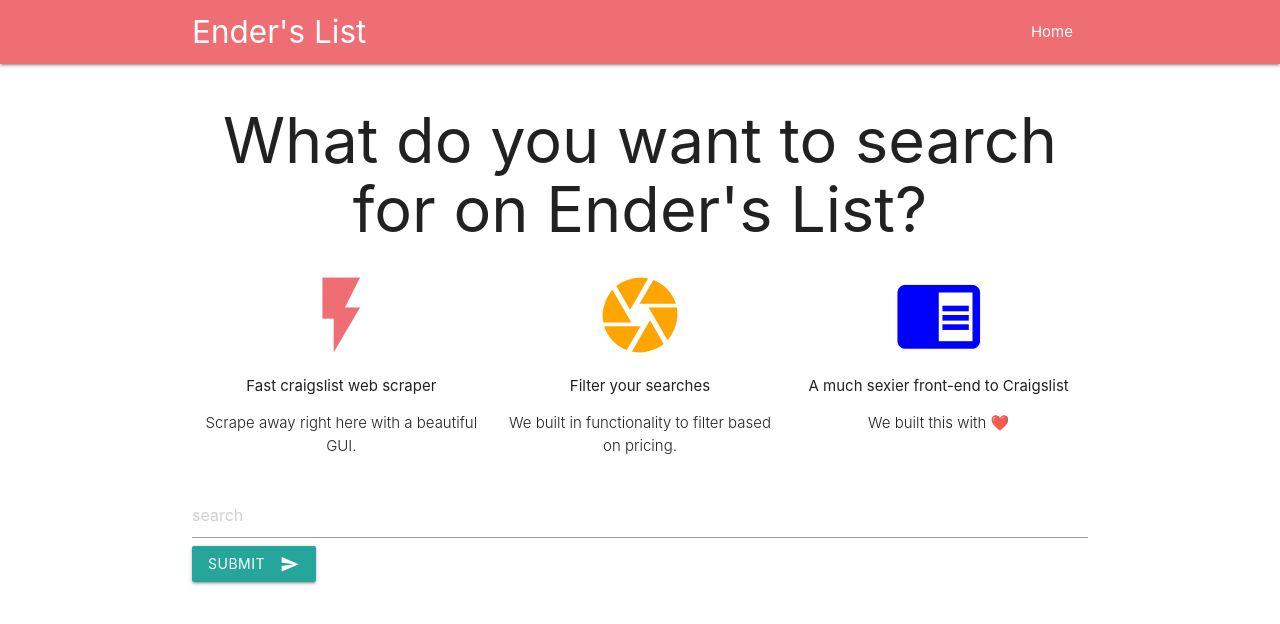
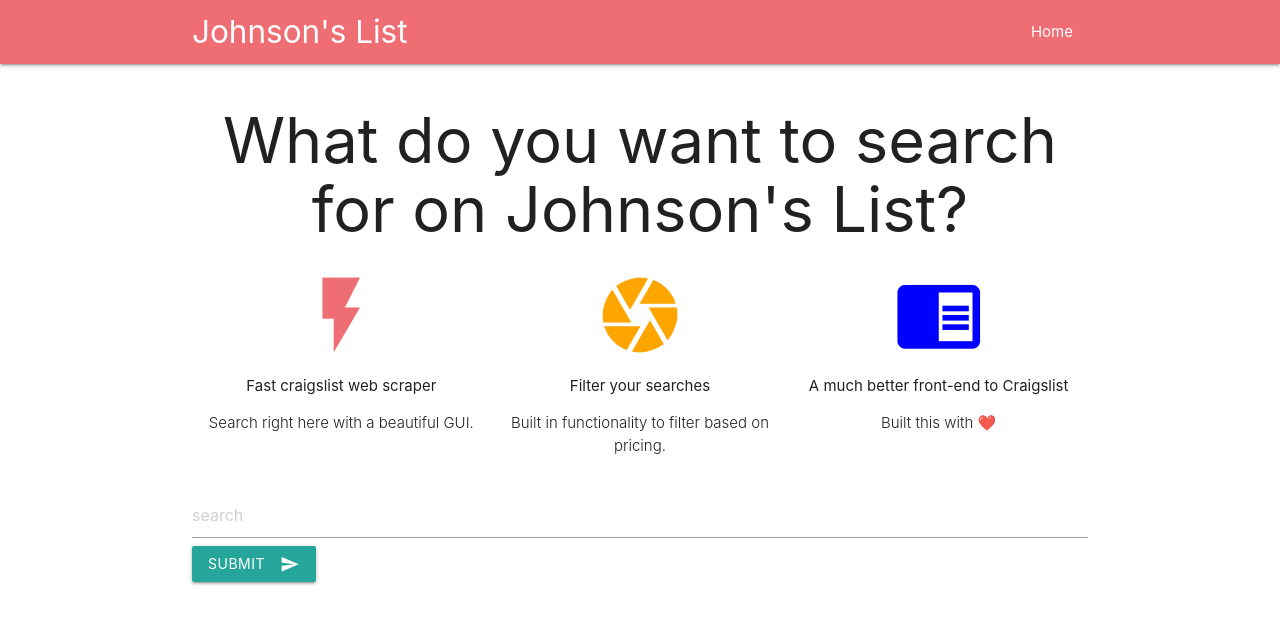
Before and after one commit to JohnsonAndrewSiziba/Andrew-s-List, a Django app: page / in a window 1280 px wide. Shown: the top 624 px of the page. Run offline with Django 3.2, Linux system fonts and the light colour scheme.

Commit message:
make it better

```diff
--- a/templates/base.html
+++ b/templates/base.html
@@ -14,7 +14,7 @@
 <body>
 <nav>
     <div class="container nav-wrapper">
-        <a href="/" class="brand-logo">Ender's List</a>
+        <a href="/" class="brand-logo">Johnson's List</a>
         <ul id="nav-mobile" class="right">
             <li><a href="/">Home</a></li>
         </ul>
@@ -22,14 +22,14 @@
 </nav>
 
 <div class="container">
-    <h1 style="text-align: center">What do you want to search for on Ender's List?</h1>
+    <h1 style="text-align: center">What do you want to search for on Johnson's List?</h1>
     <div class="row">
         <div class="col s4">
             <!-- Promo Content 1 goes here -->
             <div class="center">
                 <i class="large material-icons" style="color: #EE6E73">flash_on</i>
                 <p>Fast craigslist web scraper</p>
-                <p class="light center">Scrape away right here with a beautiful GUI.</p>
+                <p class="light center">Search right here with a beautiful GUI.</p>
             </div>
         </div>
 
@@ -38,7 +38,7 @@
             <div class="center">
                 <i class="large material-icons" style="color: orange">camera</i>
                 <p>Filter your searches</p>
-                <p class="light center">We built in functionality to filter based on pricing.</p>
+                <p class="light center">Built in functionality to filter based on pricing.</p>
             </div>
         </div>
 
@@ -46,8 +46,8 @@
             <!-- Promo Content 3 goes here -->
             <div class="center">
                 <i class="large material-icons" style="color: blue">chrome_reader_mode</i>
-                <p>A much sexier front-end to Craigslist</p>
-                <p class="light center">We built this with ❤️</p>
+                <p>A much better front-end to Craigslist</p>
+                <p class="light center">Built this with ❤️</p>
             </div>
         </div>
     </div>
```
Also changed, not shown: andrew_list/settings.py (+19 -4 lines), requirements.txt (+14 -5 lines), db.sqlite3.
